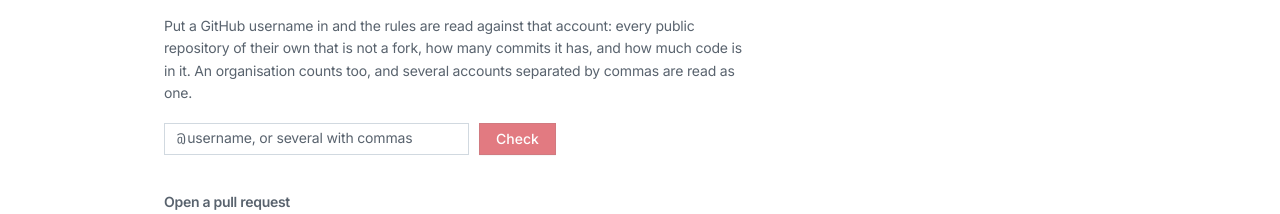
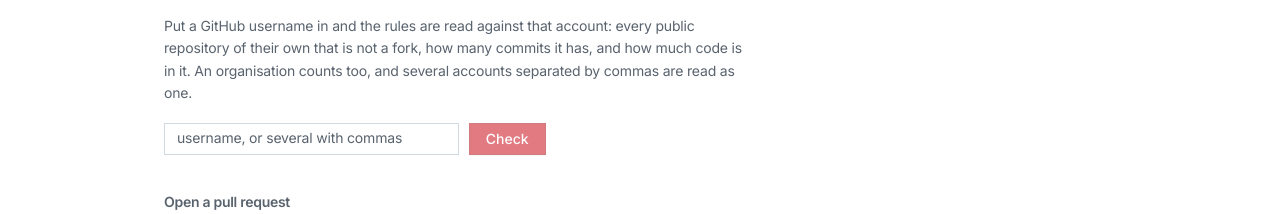
Before and after one commit to lhypds/heroes, a React (Vite) app: page / in a window 1280 px wide. Shown: the part 1378-1592 px from the top of the page. Built offline with nearby package versions, Linux system fonts and the light colour scheme.

Commit message:
Remove at

```diff
--- a/src/components/Check/Check.jsx
+++ b/src/components/Check/Check.jsx
@@ -232,12 +232,8 @@ export default function Check() {
 
       <form className={styles.form} onSubmit={run}>
         <div className={styles.field}>
-          {/* The @ says a handle goes here, and it is drawn in the field so
-              that what is typed is one. It goes when a second account is
-              typed, since it would then be the first name's alone. */}
-          {asked.length <= 1 && <span className={styles.at} aria-hidden="true">@</span>}
           <input
-            className={asked.length <= 1 ? styles.input : `${styles.input} ${styles.alone}`}
+            className={styles.input}
             type="text"
             value={typed}
             onChange={(event) => setTyped(event.target.value)}
--- a/src/components/Check/check.module.css
+++ b/src/components/Check/check.module.css
@@ -31,7 +31,10 @@
 }
 
 /* GitHub's text field: a 1px border, 32px tall, the same box as the button
-   beside it. The @ is drawn inside it, so what is typed is a handle. */
+   beside it. Nothing is drawn inside it in front of what is typed, since what
+   is typed may be several names with commas between and a single @ would then
+   belong to the first alone. A name may still be given with one, or as a
+   profile address; the field takes it off. */
 .field {
   display: flex;
   align-items: baseline;
@@ -49,13 +52,6 @@
   box-shadow: inset 0 0 0 1px var(--ink);
 }
 
-.at {
-  padding-left: 12px;
-  font-family: var(--font-mono);
-  font-size: 14px;
-  color: var(--muted);
-}
-
 /* Wide enough for a handle and then some, since several can be typed into it
    with commas between; narrower windows shrink it, the form having room to
    wrap and the field to give way. */
@@ -63,7 +59,7 @@
   width: 32ch;
   min-width: 0;
   max-width: 100%;
-  padding: 6px 12px 6px 2px;
+  padding: 6px 12px;
   border: 0;
   background: none;
   color: var(--ink);
@@ -73,14 +69,19 @@
   letter-spacing: var(--tracking-body);
 }
 
-/* With no @ beside it the field's left padding is the input's own. */
-.alone {
-  padding-left: 12px;
-}
-
 .input::placeholder {
   color: var(--muted);
   font-family: var(--font-sans);
+}
+
+/* Safari on iOS zooms the page in when it focuses a field set under sixteen
+   pixels, and it does not zoom back out afterwards. Touch devices get the
+   sixteen; the line height is the field's, so the box is the same height
+   either way and only the letters are larger. */
+@media (pointer: coarse) {
+  .input {
+    font-size: 16px;
+  }
 }
 
 .input:focus {
```
